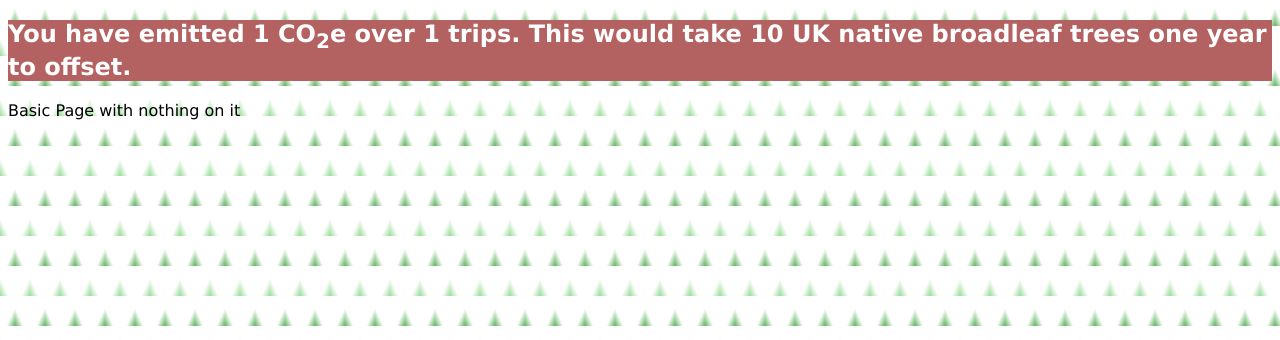
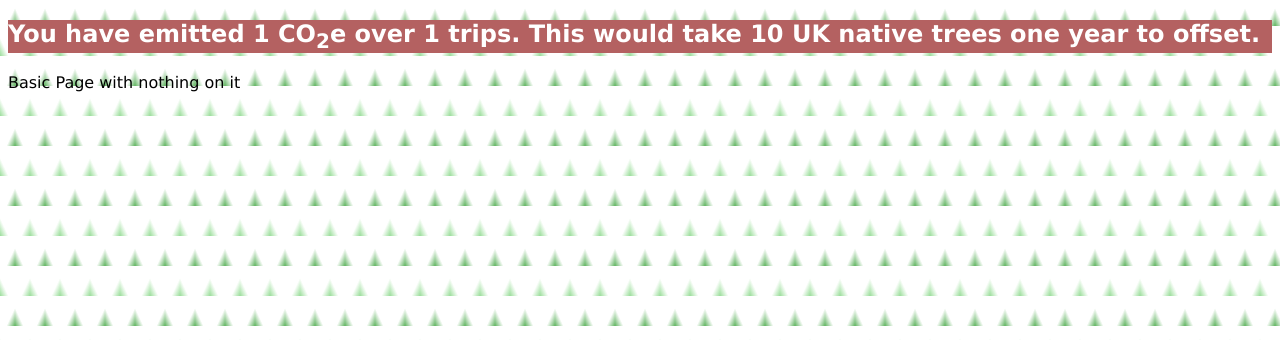
Before and after one commit to DSoutter/carbon_tracker_python_project, a Flask app: template project_files/templates/index.html in a window 1280 px wide. Shown: the part 124-464 px from the top of the page. Run offline with Flask 2, Linux system fonts and the light colour scheme; the template is opened without the code that fills it: most values are stand-ins (such as "Sample title", 1, 10 or a date in 2020).

Commit message:
updated the starter route

```diff
--- a/project_files/app.py
+++ b/project_files/app.py
@@ -21,7 +21,8 @@ def main():
     amount_of_trees = trip_repo.total()[1]
     count_of_trips = trip_repo.count()
     total_carbon_emissions_base = trip_repo.total()[2]
-    return render_template('index.html', total_carbon_emissions= total_carbon_emissions, count_of_trips=count_of_trips, amount_of_trees=amount_of_trees, total_carbon_emissions_base=total_carbon_emissions_base)
+    trips = trip_repo.select_all()
+    return render_template('trips/index.html', trips = trips, total_carbon_emissions= total_carbon_emissions, count_of_trips=count_of_trips, amount_of_trees=amount_of_trees, total_carbon_emissions_base=total_carbon_emissions_base)
 
 if __name__ == '__main__':
     app.run()
--- a/project_files/static/style.css
+++ b/project_files/static/style.css
@@ -14,12 +14,16 @@ header {
     background-color: white;
 }
 #emissions-statement-good {
-    background-color:  rgb(97, 180, 97);
+    background-color:  rgba(110, 219, 119, 0.75) ;
     color: rgb(119, 119, 119);
 }
 #emissions-statement-bad {
     background-color:  rgb(180, 97, 97);
     color: rgb(255, 255, 255);
+}
+.carbon-statement {
+    text-align: center;
+    padding: 10px
 }
 /* .centre-text {
     font-family:  'Lucida Sans', Arial, sans-serif;
--- a/project_files/templates/base.html
+++ b/project_files/templates/base.html
@@ -25,11 +25,11 @@
         </ul>
     </header>
     {% if total_carbon_emissions_base < 1000000 %}
-    <h2 id = "emissions-statement-good">You have emitted
-        {{total_carbon_emissions}} CO<sub>2</sub>e over {{count_of_trips}} trips. This would take {{amount_of_trees}} UK native broadleaf trees one year to offset.</h2>
+    <h2 class = "carbon-statement" id = "emissions-statement-good">You have emitted
+        {{total_carbon_emissions}} CO<sub>2</sub>e over {{count_of_trips}} trips. This would take {{amount_of_trees}} UK native trees one year to offset.</h2>
          {% else %}
          <h2 id = "emissions-statement-bad">You have emitted
-        {{total_carbon_emissions}} CO<sub>2</sub>e over {{count_of_trips}} trips. This would take {{amount_of_trees}} UK native broadleaf trees one year to offset.</h2>
+        {{total_carbon_emissions}} CO<sub>2</sub>e over {{count_of_trips}} trips. This would take {{amount_of_trees}} UK native trees one year to offset.</h2>
         {% endif %}
 
 
```
